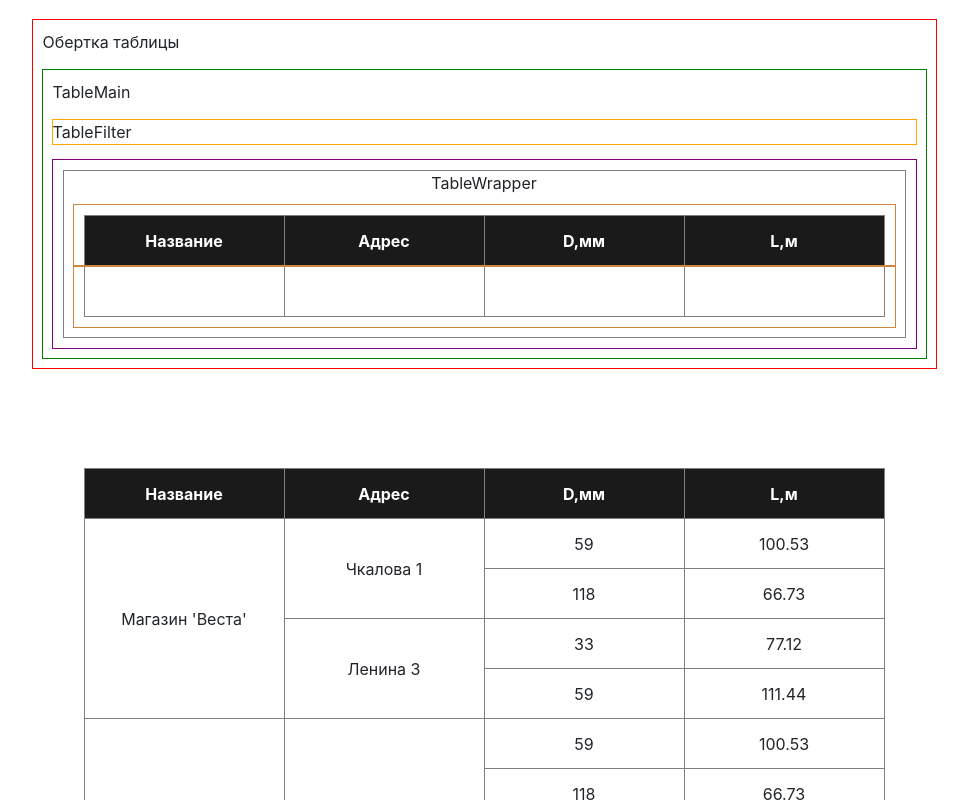
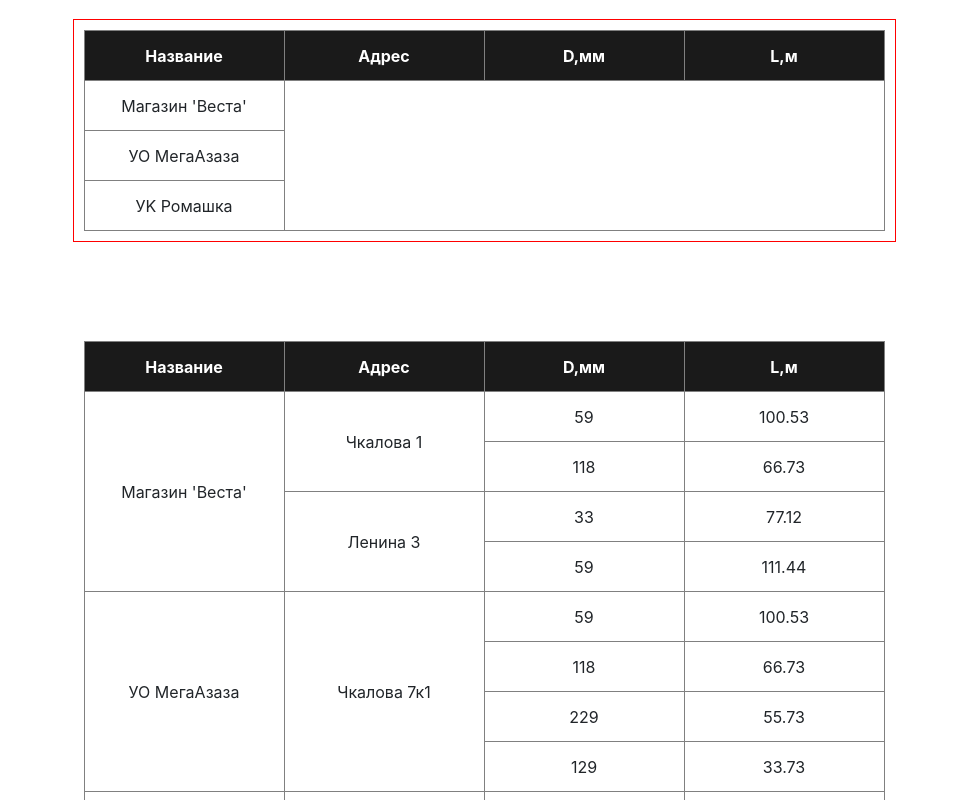
Before and after one commit to Konstantine899/hydraulic-testing, a React app: page / in a window 1280 px wide. Shown: the top 800 px of the page, without its empty margins (156-1124 px from the left). Built offline with nearby package versions, Linux system fonts and the light colour scheme.

Commit message:
react table frame 003

```diff
--- a/Temp/123.js
+++ b/Temp/123.js
@@ -46,7 +46,7 @@ export const data = [
       'https://www.flaticon.com/svg/vstatic/svg/4478/4478348.svg?token=exp=1618313344~hmac=fc69241ee052cf59631f6c0cc28ea57d',
     objects: [
       {
-        address: 'Чкалова 7к1',
+        address: 'Чкалова 7к2',
         pipelines: [{ d: 59, l: 100.53 }],
       },
     ],
--- a/src/components/HydraulicApp/ObjectList.js
+++ b/src/components/HydraulicApp/ObjectList.js
@@ -0,0 +1,5 @@
+import React from 'react';
+
+export const ObjectList = () => {
+  return <>{Данные}</>;
+};
--- a/src/view/TableReference/TableFilter/TableFilter.js
+++ b/src/view/TableReference/TableFilter/TableFilter.js
@@ -2,11 +2,5 @@ import React from 'react';
 import './TableFilter.scss';
 
 export const TableFilter = () => {
-  return (
-    <>
-      <div className="TableFilter">
-        <p>TableFilter</p>
-      </div>
-    </>
-  );
+  return <></>;
 };
--- a/src/view/TableReference/TableMain/TableMain.js
+++ b/src/view/TableReference/TableMain/TableMain.js
@@ -5,14 +5,13 @@ import './TableMain.scss';
 import { TableFilter } from '../TableFilter/TableFilter.js';
 import { TableWrapper } from '../TableWrapper/TableWrapper.js';
 
+import { data } from '../../../../Temp/123.js';
+
 export const TableMain = () => {
   return (
     <>
-      <div className="TableMain">
-        <p>TableMain</p>
-        <TableFilter />
-        <TableWrapper />
-      </div>
+      <TableFilter />
+      <TableWrapper TableMainData={data} />
     </>
   );
 };
--- a/src/view/TableReference/TableMainWrapper/TableMainWrapper.js
+++ b/src/view/TableReference/TableMainWrapper/TableMainWrapper.js
@@ -8,7 +8,6 @@ export const TableMainWrapper = () => {
   return (
     <>
       <div className="TableMainWrapper">
-        <p>Обертка таблицы</p>
         <TableMain />
       </div>
     </>
--- /dev/null
+++ b/src/view/TableReference/TableTd/ObjectsList/ObjectsList.js
@@ -0,0 +1,6 @@
+import React from 'react';
+import './ObjectsList .scss';
+
+export const ObjectsList = (props) => {
+  return <></>;
+};
--- /dev/null
+++ b/src/view/TableReference/TableTd/OrgList/OrgList.js
@@ -0,0 +1,24 @@
+import React from 'react';
+import './OrgList.scss';
+
+import { ObjectsList } from '../ObjectsList/ObjectsList.js';
+
+export const OrgList = (props) => {
+  let OrgListData = props.tableTdOrg;
+
+  // console.log(OrgListData);
+
+  const tdData = OrgListData.map((dataOrg) => {
+    console.log(dataOrg);
+    return (
+      <React.Fragment key={dataOrg.org}>
+        <tr>
+          <td>{dataOrg.org}</td>
+          <ObjectsList objects={dataOrg} />
+        </tr>
+      </React.Fragment>
+    );
+  });
+
+  return <tbody>{tdData}</tbody>;
+};
--- a/src/view/TableReference/TableTd/TableTd.js
+++ b/src/view/TableReference/TableTd/TableTd.js
@@ -1,19 +1,17 @@
 import React from 'react';
+
 import './TableTd.scss';
 
-export const TableTd = () => {
+import { OrgList } from './OrgList/OrgList.js';
+
+export const TableTd = (props) => {
+  let tableTdOrg = props.TableTableWrapperData;
+
+  // console.log(tableTdOrg);
+
   return (
     <>
-      <div className="TableTd">
-        <tbody>
-          <tr>
-            <td></td>
-            <td></td>
-            <td></td>
-            <td></td>
-          </tr>
-        </tbody>
-      </div>
+      <OrgList tableTdOrg={tableTdOrg} />
     </>
   );
 };
--- a/src/view/TableReference/TableTh/TableTh.js
+++ b/src/view/TableReference/TableTh/TableTh.js
@@ -4,7 +4,6 @@ import './TableTh.scss';
 export const TableTh = () => {
   return (
     <>
-      <div className="TableTh">
       <thead>
         <tr>
           <th>Название</th>
@@ -13,7 +12,6 @@ export const TableTh = () => {
           <th>L,м</th>
         </tr>
       </thead>
-      </div>
     </>
   );
 };
--- a/src/view/TableReference/TableWrapper/TableWrapper.js
+++ b/src/view/TableReference/TableWrapper/TableWrapper.js
@@ -4,16 +4,14 @@ import './TableWrapper.scss';
 import { TableTh } from '../TableTh/TableTh.js';
 import { TableTd } from '../TableTd/TableTd.js';
 
-export const TableWrapper = () => {
+export const TableWrapper = (props) => {
+  const TableWrapperData = props.TableMainData;
   return (
     <>
-      <div className="TableWrapper">
-        <table>
-          TableWrapper
-          <TableTh />
-          <TableTd />
-        </table>
-      </div>
+      <table>
+        <TableTh />
+        <TableTd TableTableWrapperData={TableWrapperData} />
+      </table>
     </>
   );
 };
```
Also changed, not shown: src/view/TableReference/TableTd/ObjectsList/ObjectsList .scss (added), src/view/TableReference/TableTd/OrgList/OrgList.scss (added). Lines whose indentation alone changed are shown as unchanged.
